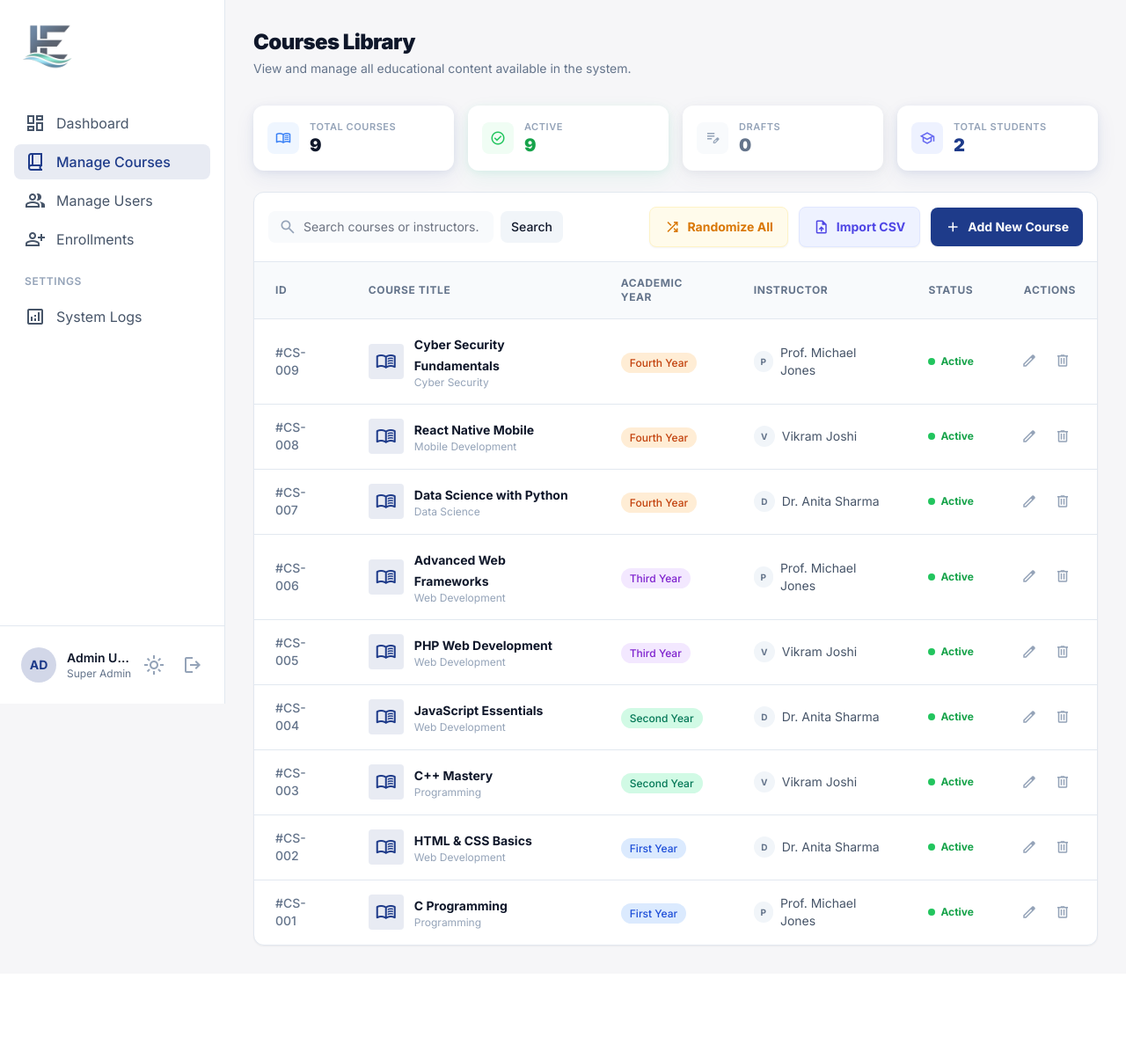
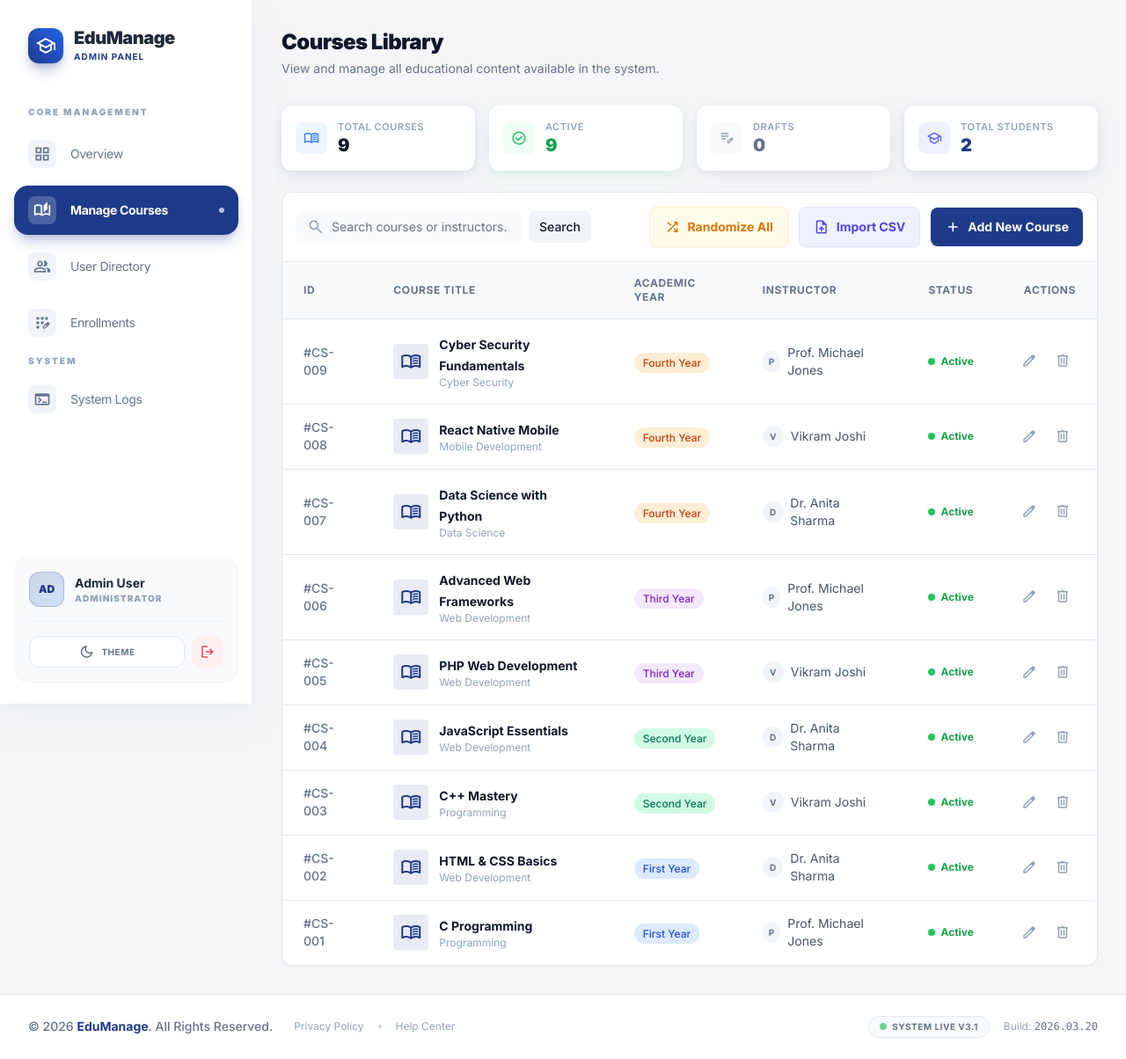
Before and after one commit to vishal-dev1128/Course-Management-System, a PHP site: page /admin/courses.php in a window 1280 px wide. Shown: the whole page at 88% size. Before the commit the page ends 1076 px from the top, so only its background shows below. Run offline with PHP 8.4, Linux system fonts and the light colour scheme; a user stored in the database is signed in; data comes from the database, SQL or seed files in the repository; some libraries are stand-ins or nearby versions.

Commit message:
Added custom GitHub Wiki sidebar and footer, and upgraded application sidebar/footer UI

```diff
--- a/includes/admin_footer.php
+++ b/includes/admin_footer.php
@@ -1,5 +1,30 @@
-
 </main>
 </div>
+
+<!-- Premium Dashboard Footer -->
+<footer class="bg-white dark:bg-slate-900 border-t border-slate-200 dark:border-slate-800 py-6 px-8 mt-auto ml-0 transition-colors">
+  <div class="flex flex-col md:flex-row items-center justify-between gap-4">
+    <div class="flex items-center gap-6">
+      <p class="text-sm font-medium text-slate-500 hover:text-primary transition-colors cursor-default">
+        &copy; <?= date('Y') ?> <span class="text-primary font-bold">EduManage</span>. All Rights Reserved.
+      </p>
+      <div class="hidden md:flex items-center gap-4 text-xs text-slate-400">
+        <a href="/CMS/privacy.php" class="hover:text-primary transition-colors">Privacy Policy</a>
+        <span class="size-1 rounded-full bg-slate-300"></span>
+        <a href="/CMS/help_center.php" class="hover:text-primary transition-colors">Help Center</a>
+      </div>
+    </div>
+    <div class="flex items-center gap-4">
+      <div class="flex items-center gap-1.5 px-3 py-1 rounded-full bg-slate-50 dark:bg-slate-800 border border-slate-200 dark:border-slate-700">
+        <span class="size-2 rounded-full bg-green-500 animate-pulse"></span>
+        <span class="text-[10px] font-bold uppercase tracking-wider text-slate-500">System Live v3.1</span>
+      </div>
+      <div class="text-xs text-slate-400">
+        Build: <span class="font-mono text-slate-500">2026.03.20</span>
+      </div>
+    </div>
+  </div>
+</footer>
+
 </body>
 </html>
--- a/includes/admin_sidebar.php
+++ b/includes/admin_sidebar.php
@@ -48,56 +48,85 @@ $currentPage = basename($_SERVER['PHP_SELF']);
 <body class="bg-background-light dark:bg-background-dark text-slate-900 dark:text-slate-100 font-display">
 <div class="flex min-h-screen">
 <!-- Sidebar -->
-<aside class="w-64 border-r border-slate-200 dark:border-slate-800 bg-white dark:bg-slate-900 flex flex-col sticky top-0 h-screen shrink-0 z-30">
-  <a href="/CMS/admin/dashboard.php" class="p-6 flex items-center hover:opacity-80 transition-opacity cursor-pointer">
-    <img src="/CMS/assets/images/logo.png" alt="Logo" class="h-14 w-auto object-contain">
-  </a>
-  <nav class="flex-1 px-4 py-4 space-y-1">
+<!-- Custom Modern Sidebar -->
+<aside class="w-72 bg-white dark:bg-slate-900 border-r border-slate-200 dark:border-slate-800 flex flex-col sticky top-0 h-screen shrink-0 z-40 transition-all shadow-xl shadow-slate-200/50 dark:shadow-none">
+  <!-- Brand Header -->
+  <div class="p-8 pb-6 flex items-center justify-between">
+    <a href="/CMS/admin/dashboard.php" class="flex items-center gap-3 group transition-transform active:scale-95">
+      <div class="size-10 rounded-xl bg-gradient-to-tr from-primary to-blue-600 flex items-center justify-center shadow-lg shadow-primary/30 group-hover:rotate-12 transition-transform">
+        <span class="material-symbols-outlined text-white text-2xl">school</span>
+      </div>
+      <div class="flex flex-col">
+        <span class="text-xl font-black tracking-tight text-slate-800 dark:text-white leading-none">EduManage</span>
+        <span class="text-[10px] font-bold text-primary uppercase tracking-widest mt-1">Admin Panel</span>
+      </div>
+    </a>
+  </div>
+
+  <!-- Navigation Scroll Area -->
+  <nav class="flex-1 px-4 py-6 overflow-y-auto space-y-2 custom-scrollbar">
+    <div class="px-4 mb-3">
+      <p class="text-[10px] font-black uppercase tracking-[0.2em] text-slate-400">Core Management</p>
+    </div>
+
     <?php
     $navItems = [
-      ['href'=>'/CMS/admin/dashboard.php',   'icon'=>'dashboard',          'label'=>'Dashboard'],
-      ['href'=>'/CMS/admin/courses.php',      'icon'=>'book_2',             'label'=>'Manage Courses'],
-      ['href'=>'/CMS/admin/users.php',        'icon'=>'group',              'label'=>'Manage Users'],
-      ['href'=>'/CMS/admin/enrollments.php',  'icon'=>'person_add',         'label'=>'Enrollments'],
+      ['href'=>'/CMS/admin/dashboard.php',   'icon'=>'grid_view',          'label'=>'Overview'],
+      ['href'=>'/CMS/admin/courses.php',      'icon'=>'auto_stories',       'label'=>'Manage Courses'],
+      ['href'=>'/CMS/admin/users.php',        'icon'=>'group',              'label'=>'User Directory'],
+      ['href'=>'/CMS/admin/enrollments.php',  'icon'=>'app_registration',   'label'=>'Enrollments'],
     ];
+
     foreach ($navItems as $item):
       $isActive = (basename($item['href']) === $currentPage);
-      $cls = $isActive
-        ? 'flex items-center gap-3 px-3 py-2 rounded-lg bg-primary/10 text-primary font-medium'
-        : 'flex items-center gap-3 px-3 py-2 rounded-lg text-slate-600 dark:text-slate-400 hover:bg-slate-50 dark:hover:bg-slate-800 transition-colors';
     ?>
-    <a class="<?= $cls ?>" href="<?= $item['href'] ?>">
-      <span class="material-symbols-outlined"><?= $item['icon'] ?></span>
-      <span><?= $item['label'] ?></span>
+    <a href="<?= $item['href'] ?>"
+       class="group flex items-center gap-4 px-4 py-3 rounded-2xl transition-all duration-300 <?= $isActive
+         ? 'bg-primary text-white shadow-lg shadow-primary/25 font-bold'
+         : 'text-slate-500 dark:text-slate-400 hover:bg-slate-50 dark:hover:bg-slate-800/50 hover:text-primary' ?>">
+      <div class="size-8 rounded-lg <?= $isActive ? 'bg-white/20' : 'bg-slate-100 dark:bg-slate-800 group-hover:bg-primary/10 group-hover:text-primary' ?> flex items-center justify-center transition-colors">
+        <span class="material-symbols-outlined text-[20px]"><?= $item['icon'] ?></span>
+      </div>
+      <span class="text-sm tracking-tight"><?= $item['label'] ?></span>
+      <?php if ($isActive): ?>
+        <div class="ml-auto size-1.5 rounded-full bg-white animate-pulse"></div>
+      <?php endif; ?>
     </a>
     <?php endforeach; ?>
-    <div class="pt-4 pb-2 px-3 text-xs font-semibold text-slate-400 uppercase tracking-wider">Settings</div>
-    <?php
-    $settingsItems = [
-      ['href'=>'/CMS/admin/system_logs.php','icon'=>'analytics','label'=>'System Logs'],
-    ];
-    foreach ($settingsItems as $item):
-    ?>
-    <a class="flex items-center gap-3 px-3 py-2 rounded-lg text-slate-600 dark:text-slate-400 hover:bg-slate-50 dark:hover:bg-slate-800 transition-colors" href="<?= $item['href'] ?>">
-      <span class="material-symbols-outlined"><?= $item['icon'] ?></span>
-      <span><?= $item['label'] ?></span>
+
+    <div class="px-4 mt-8 mb-3">
+      <p class="text-[10px] font-black uppercase tracking-[0.2em] text-slate-400">System</p>
+    </div>
+
+    <a href="/CMS/admin/system_logs.php"
+       class="group flex items-center gap-4 px-4 py-3 rounded-2xl transition-all duration-300 <?= (basename($_SERVER['PHP_SELF']) == 'system_logs.php')
+         ? 'bg-primary text-white shadow-lg shadow-primary/25 font-bold'
+         : 'text-slate-500 dark:text-slate-400 hover:bg-slate-50 dark:hover:bg-slate-800/50 hover:text-primary' ?>">
+      <div class="size-8 rounded-lg flex items-center justify-center transition-colors bg-slate-100 dark:bg-slate-800 group-hover:bg-primary/10 group-hover:text-primary">
+        <span class="material-symbols-outlined text-[20px]">terminal</span>
+      </div>
+      <span class="text-sm tracking-tight">System Logs</span>
     </a>
-    <?php endforeach; ?>
   </nav>
-  <div class="p-4 border-t border-slate-200 dark:border-slate-800">
-    <div class="flex items-center gap-3 p-2">
-      <div class="w-10 h-10 rounded-full bg-primary/20 flex items-center justify-center text-primary font-bold text-sm">
+
+  <!-- User Profile & Theme -->
+  <div class="p-4 mx-4 mb-6 rounded-2xl bg-slate-50 dark:bg-slate-800/50 border border-slate-100 dark:border-slate-800">
+    <div class="flex items-center gap-3">
+      <div class="size-10 rounded-xl bg-gradient-to-br from-primary/20 to-blue-500/20 flex items-center justify-center text-primary font-black text-xs border border-primary/20">
         <?= strtoupper(substr($_SESSION['user_name'] ?? 'A', 0, 2)) ?>
       </div>
       <div class="flex-1 min-w-0">
-        <p class="text-sm font-semibold truncate"><?= htmlspecialchars($_SESSION['user_name'] ?? 'Admin') ?></p>
-        <p class="text-xs text-slate-500 truncate">Super Admin</p>
+        <p class="text-sm font-bold text-slate-800 dark:text-white truncate"><?= htmlspecialchars($_SESSION['user_name'] ?? 'Admin') ?></p>
+        <p class="text-[10px] font-black text-slate-400 uppercase tracking-widest">Administrator</p>
       </div>
-      <button onclick="toggleTheme()" title="Toggle Dark Mode" class="flex items-center justify-center mr-2">
-        <span class="material-symbols-outlined text-slate-400 cursor-pointer hover:text-primary transition-colors">light_mode</span>
+    </div>
+    <div class="flex items-center gap-2 mt-4 pt-4 border-t border-slate-200/50 dark:border-slate-700/50">
+      <button onclick="toggleTheme()" class="flex-1 flex items-center justify-center gap-2 p-2 rounded-xl bg-white dark:bg-slate-900 border border-slate-200 dark:border-slate-700 hover:border-primary transition-colors text-slate-500 dark:text-slate-400 hover:text-primary">
+        <span class="material-symbols-outlined text-[18px]">dark_mode</span>
+        <span class="text-[10px] font-bold uppercase tracking-wider">Theme</span>
       </button>
-      <a href="/CMS/auth/logout.php" title="Logout" class="flex items-center justify-center">
-        <span class="material-symbols-outlined text-slate-400 cursor-pointer hover:text-red-500 transition-colors">logout</span>
+      <a href="/CMS/auth/logout.php" class="size-9 flex items-center justify-center rounded-xl bg-rose-50 dark:bg-rose-900/20 text-rose-500 hover:bg-rose-500 hover:text-white transition-all">
+        <span class="material-symbols-outlined text-[18px]">logout</span>
       </a>
     </div>
   </div>
```
Also changed, not shown: docs/wiki/_Footer.md (added, +5 -0 lines), docs/wiki/_Sidebar.md (added, +19 -0 lines).
